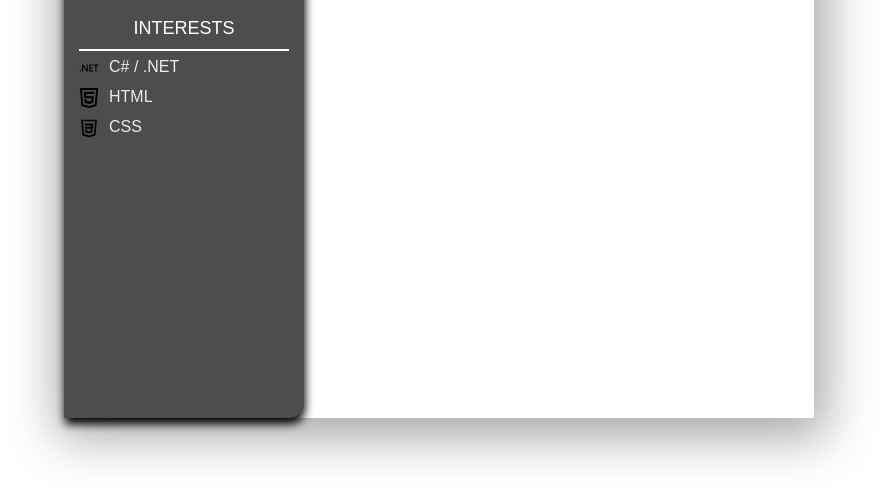
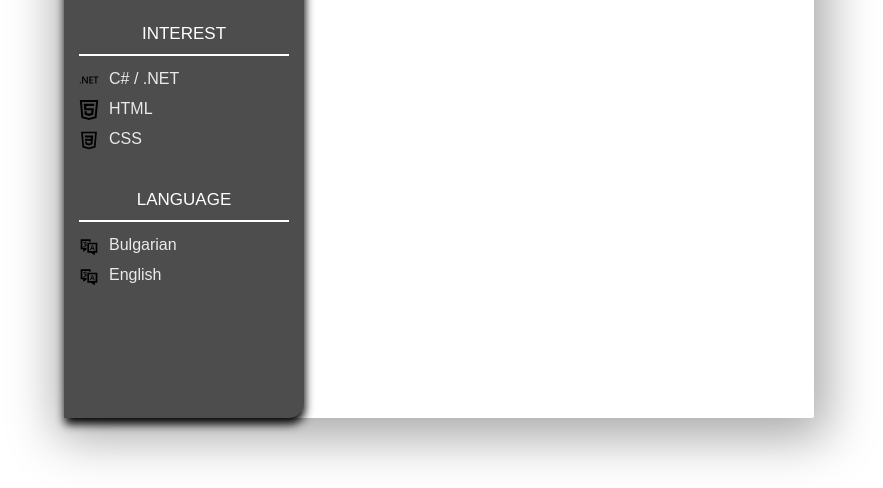
Before and after one commit to valyo132/CV, a plain HTML site: page homePage.html in a window 1280 px wide. Shown: the part 512-1000 px from the top of the page, without its empty margins (201-1084 px from the left). Drawn offline with Linux system fonts and the light colour scheme; a web font is replaced by a local one.

Commit message:
Added Language menu

```diff
--- a/homePage.html
+++ b/homePage.html
@@ -57,7 +57,7 @@
 
                  <!-- Interests -->
                 <div class="contact-menu">
-                    <div class="info-title">INTERESTS</div>
+                    <div class="info-title">INTEREST</div>
 
                     <div class="info-holder">
                         <img class="icon" src="images/dotnet.svg">
@@ -75,6 +75,21 @@
                     </div>
                 </div>
 
+                <!-- Language -->
+                <div class="contact-menu">
+                    <div class="info-title">LANGUAGE</div>
+
+                    <div class="info-holder">
+                        <img class="icon" src="images/language.svg">
+                        <div class="value">Bulgarian</div>
+                    </div>
+
+                    <div class="info-holder">
+                        <img class="icon" src="images/language.svg">
+                        <div class="value">English</div>
+                    </div>
+                </div>
+
             </div>
         </div>
     </div>
--- a/styles/leftSide.css
+++ b/styles/leftSide.css
@@ -32,13 +32,13 @@
 }
 
 .info-title {
-    font-size: 18px;
+    font-size: 17px;
     padding: 10px;
     color: white;
     display: flex;
     justify-content: center;
     border-bottom: 2px solid white;
-    margin-bottom: 7px;
+    margin-bottom: 14px;
 }
 
 .info-holder {
```
Also changed, not shown: images/language.svg (added).
